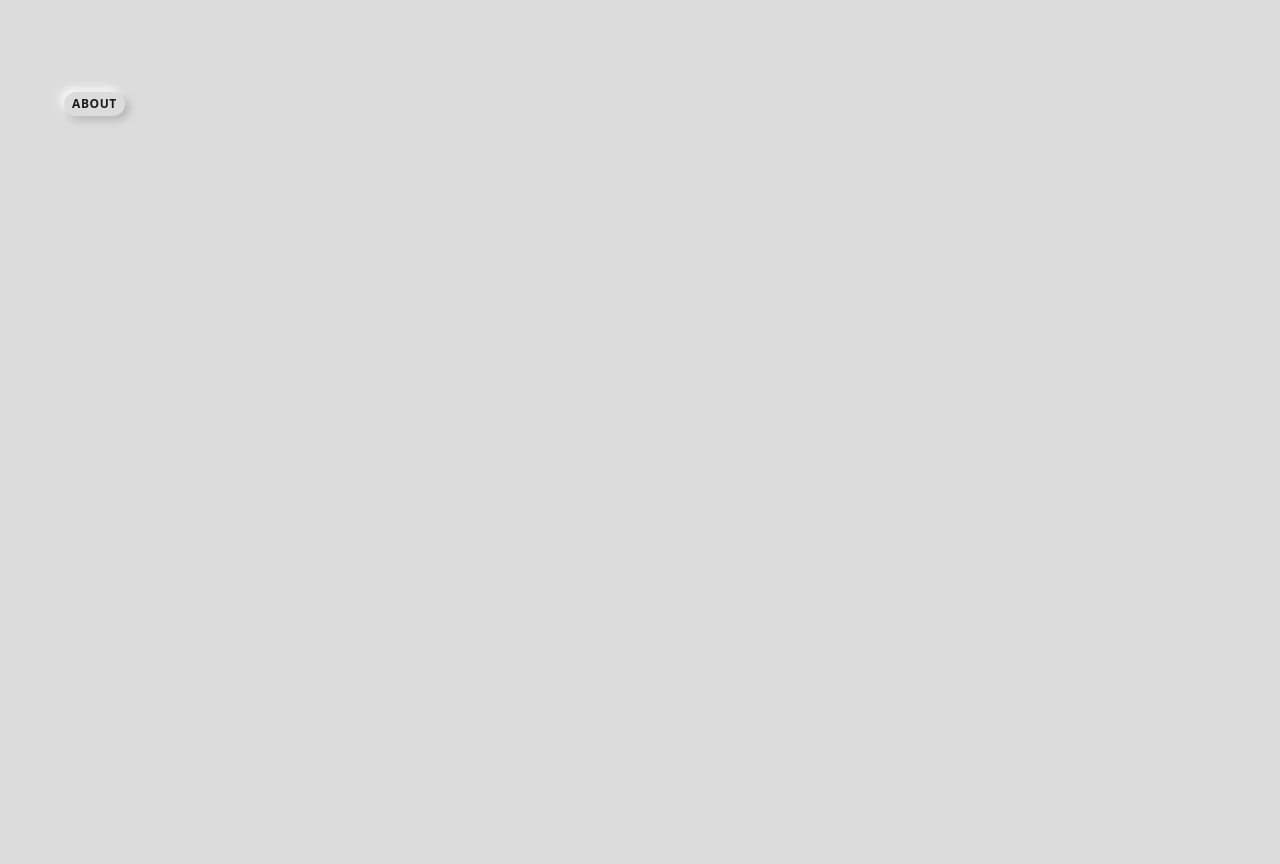
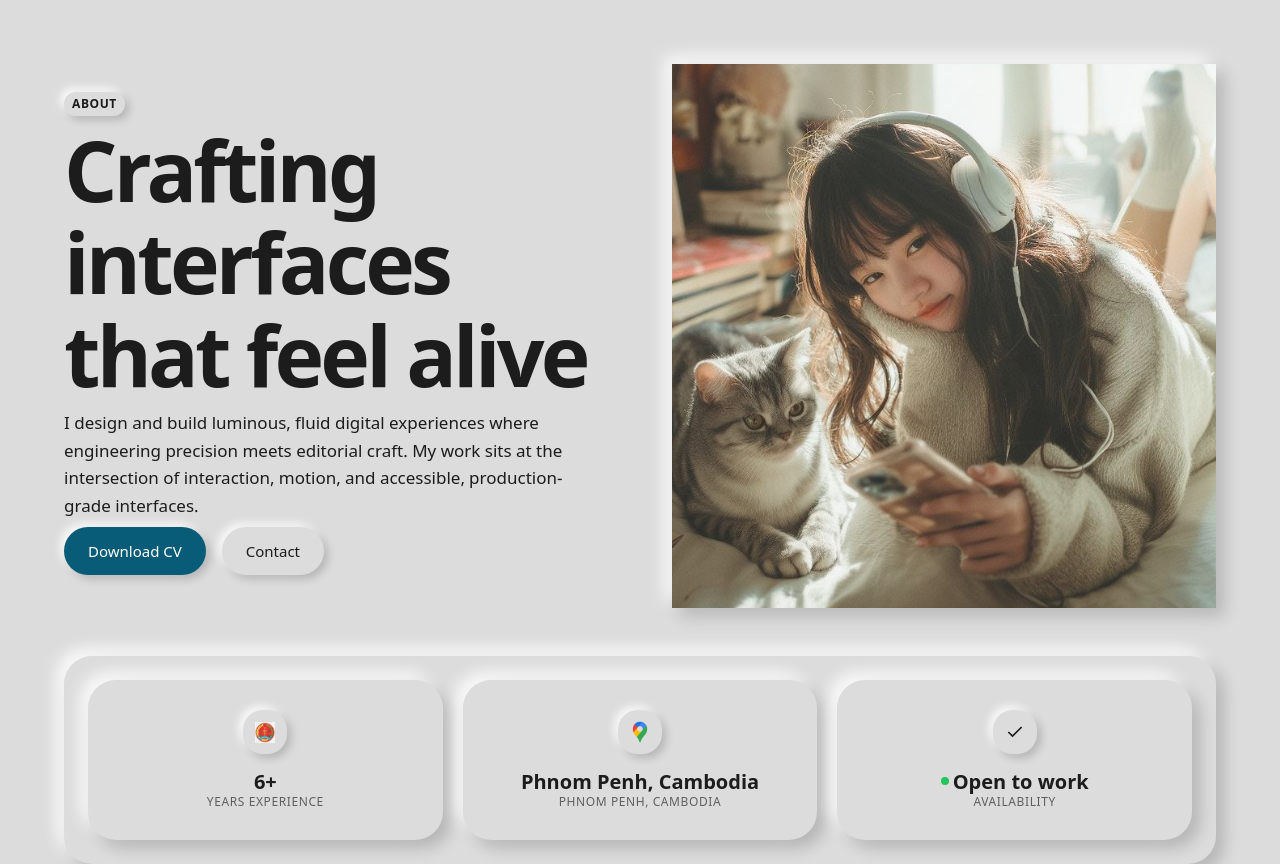
Before and after one commit to yornthanon/myportfolio, a React (Vite) app: page / in a window 1280 px wide. Shown: the part 880-1744 px from the top of the page. Built offline with nearby package versions, Linux system fonts and the light colour scheme.

Commit message:
Fix About content animation timing

```diff
--- a/src/components/sections/About.tsx
+++ b/src/components/sections/About.tsx
@@ -52,7 +52,7 @@ export function About({ embedded = false }: { embedded?: boolean }) {
             <motion.div
               initial={{ opacity: 0, y: 20 }}
               animate={{ opacity: 1, y: 0 }}
-              transition={{ duration: 0.6, delay: 80, ease: [0.22, 1, 0.36, 1] }}
+              transition={{ duration: 0.6, delay: 0.08, ease: [0.22, 1, 0.36, 1] }}
               className="mb-2"
             >
               <h1 className="text-[clamp(44px,5.4vw,76px)] leading-[1.04] tracking-[-0.045em] font-bold text-ink max-w-[10ch]">
@@ -63,7 +63,7 @@ export function About({ embedded = false }: { embedded?: boolean }) {
             <motion.div
               initial={{ opacity: 0, y: 20 }}
               animate={{ opacity: 1, y: 0 }}
-              transition={{ duration: 0.6, delay: 160, ease: [0.22, 1, 0.36, 1] }}
+              transition={{ duration: 0.6, delay: 0.16, ease: [0.22, 1, 0.36, 1] }}
               className="mb-2"
             >
               <p className="text-ink leading-relaxed max-w-[54ch] text-left text-base">{profile.bio}</p>
@@ -72,7 +72,7 @@ export function About({ embedded = false }: { embedded?: boolean }) {
             <motion.div
               initial={{ opacity: 0, y: 20 }}
               animate={{ opacity: 1, y: 0 }}
-              transition={{ duration: 0.6, delay: 240, ease: [0.22, 1, 0.36, 1] }}
+              transition={{ duration: 0.6, delay: 0.24, ease: [0.22, 1, 0.36, 1] }}
               className="mb-2"
             >
               <div className="flex flex-wrap items-center gap-4">
@@ -95,7 +95,7 @@ export function About({ embedded = false }: { embedded?: boolean }) {
             <motion.div
               initial={{ opacity: 0, y: 20 }}
               animate={{ opacity: 1, y: 0 }}
-              transition={{ duration: 0.6, delay: 320, ease: [0.22, 1, 0.36, 1] }}
+              transition={{ duration: 0.6, delay: 0.32, ease: [0.22, 1, 0.36, 1] }}
               className="relative w-full max-w-[570px] aspect-square overflow-hidden bg-[var(--bg)] shadow-raised"
             >
               <img
@@ -114,7 +114,7 @@ export function About({ embedded = false }: { embedded?: boolean }) {
         <motion.div
           initial={{ opacity: 0, y: 20 }}
           animate={{ opacity: 1, y: 0 }}
-          transition={{ duration: 0.6, delay: 400, ease: [0.22, 1, 0.36, 1] }}
+          transition={{ duration: 0.6, delay: 0.4, ease: [0.22, 1, 0.36, 1] }}
           className="mt-12"
         >
           <div className="about-facts-shell">
```
